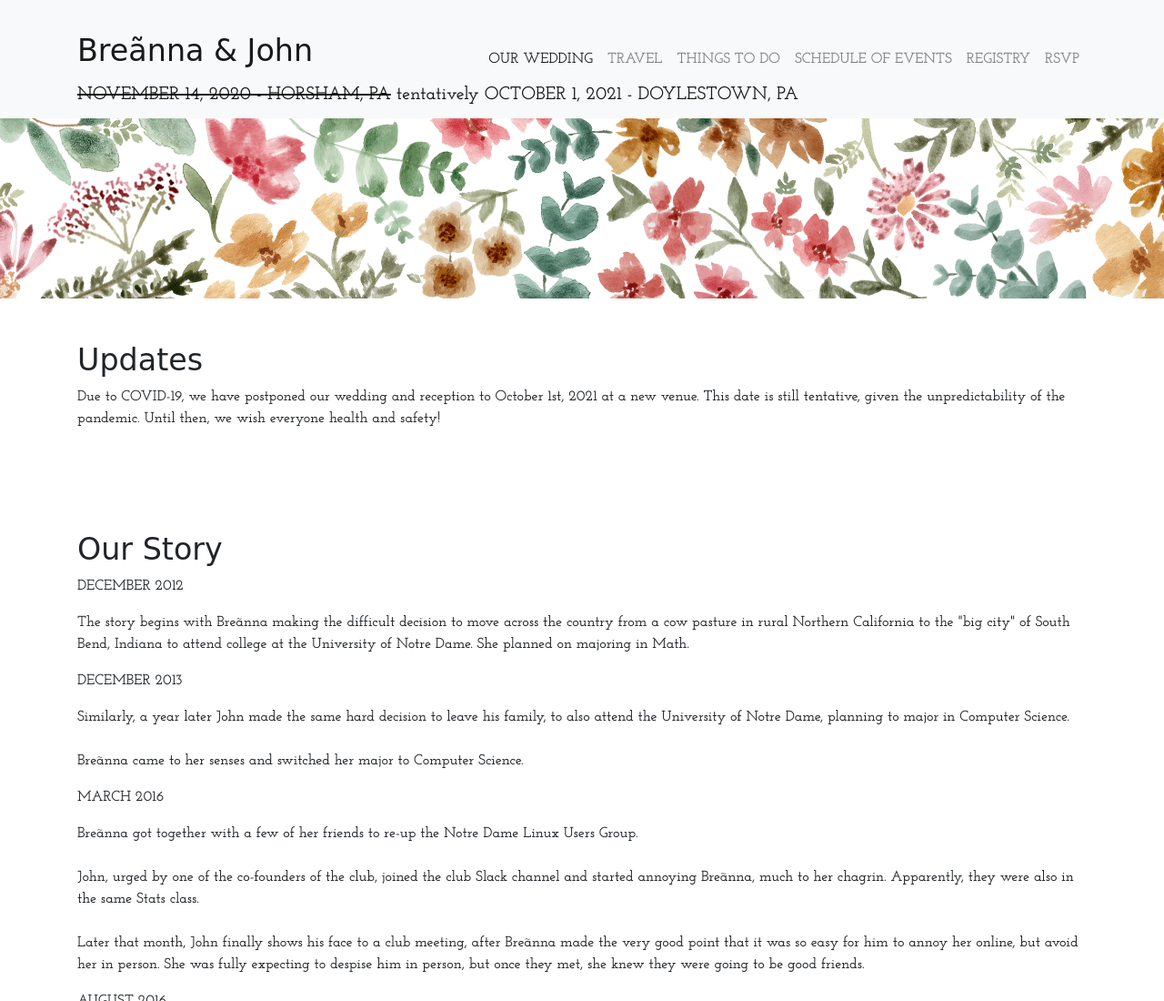
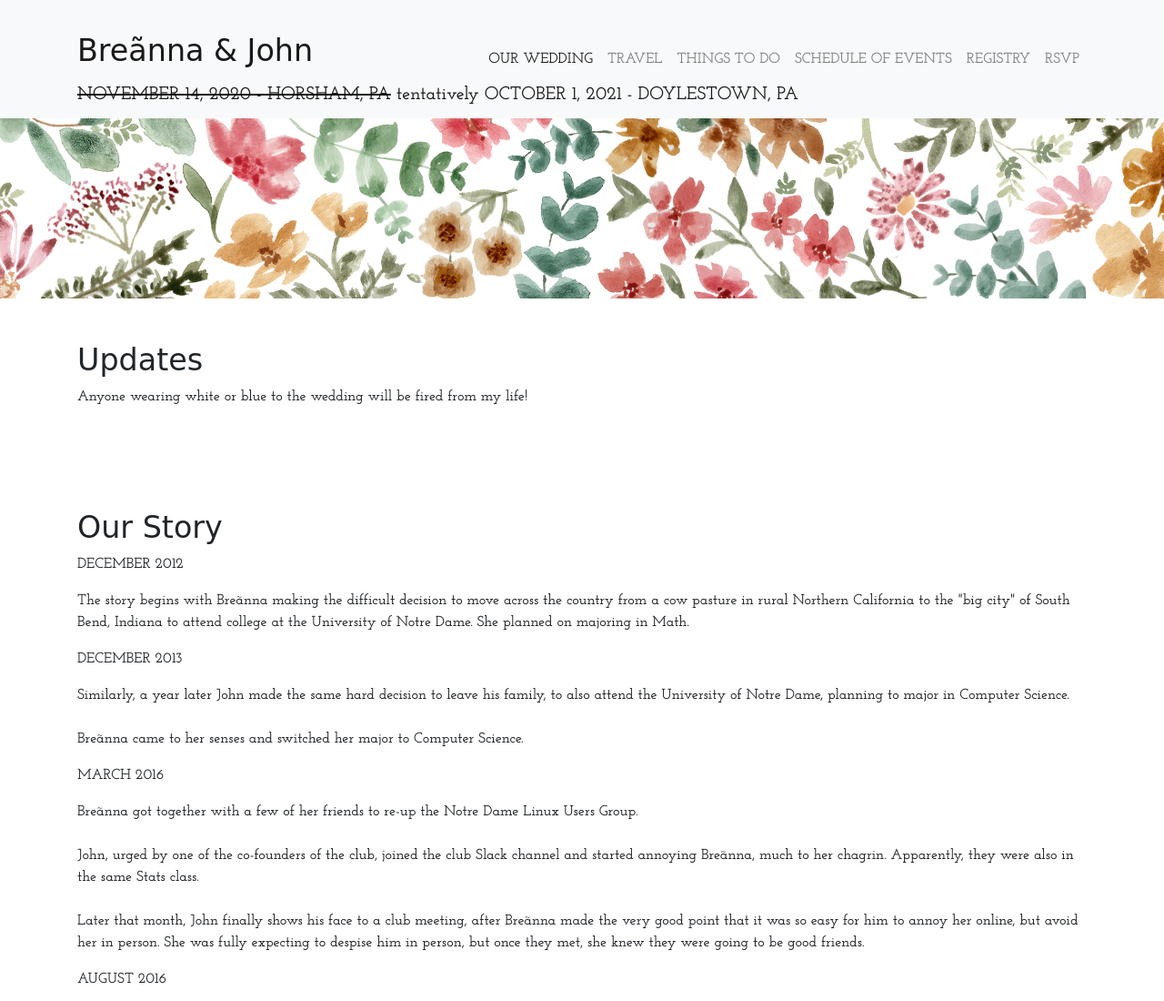
Before and after one commit to JohnathonNow/wedding-website, a website: page index.html in a window 1280 px wide. Shown: the top 1100 px of the page at 91% size. Drawn offline with nearby package versions, Linux system fonts and the light colour scheme; a web font is replaced by a local one.

Commit message:
Update wedding announcement message in index.html

```diff
--- a/index.html
+++ b/index.html
@@ -85,10 +85,7 @@
             <section class="py-5">
                <div class="container">
                    <h1 class="cursive">Updates</h1>
-                   <p class="typed-small">Due to COVID-19, we have postponed our
-                   wedding and reception to October 1st, 2021 at a new venue. This
-                   date is still tentative, given the unpredictability of the
-                   pandemic. Until then, we wish everyone health and safety!</p>
+                   <p class="typed-small">Anyone wearing white or blue to the wedding will be fired from my life!</p>
 
                </div>
             </section>
```
